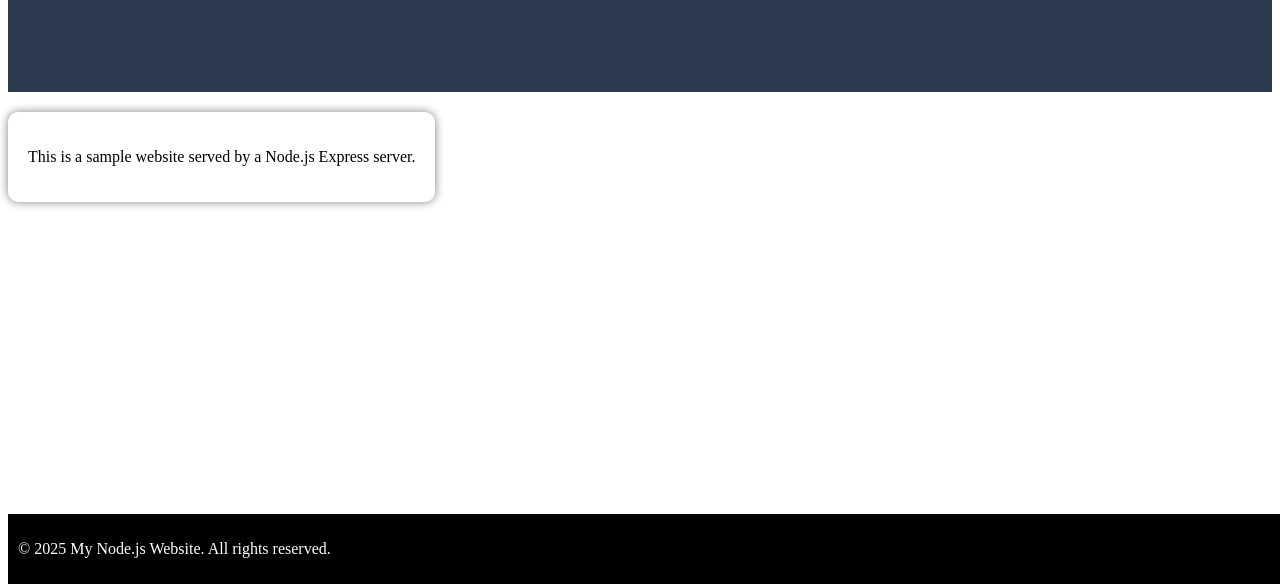
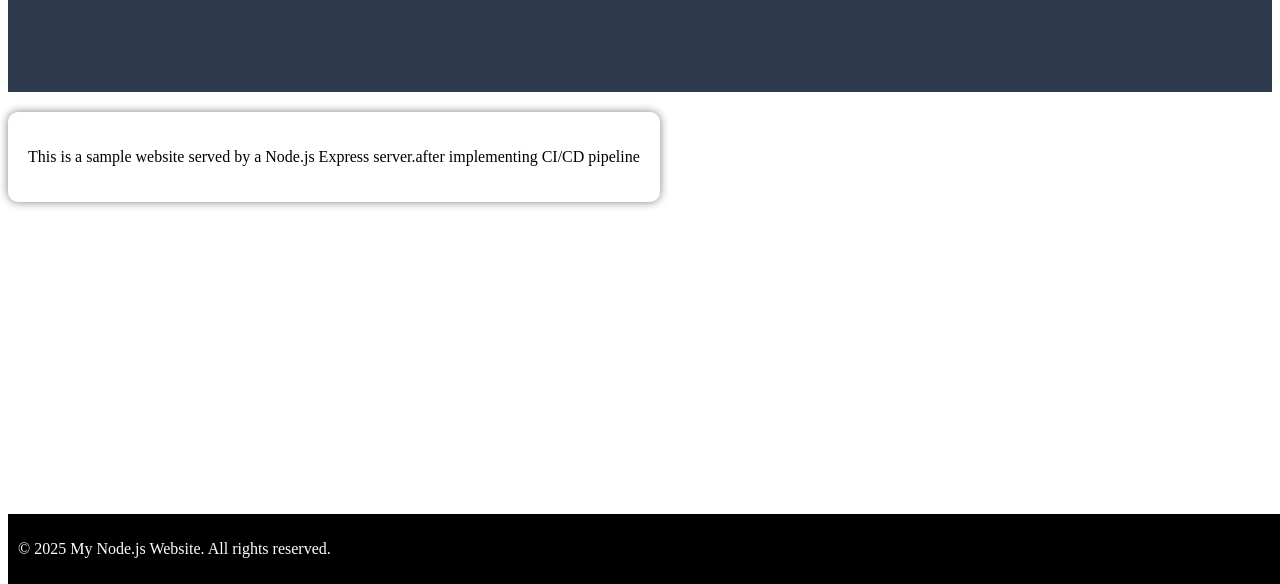
Before and after one commit to Kawin-cloud/node-web-app, a website: page public/index.html in a window 1280 px wide. Shown: the part 216-800 px from the top of the page. Drawn offline with Linux system fonts and the light colour scheme.

Commit message:
Updated index.html

```diff
--- a/public/index.html
+++ b/public/index.html
@@ -12,7 +12,7 @@
         </div>
     </header>
     <div class="container">
-        <p>This is a sample website served by a Node.js Express server.</p>
+        <p>This is a sample website served by a Node.js Express server.after implementing CI/CD pipeline</p>
     </div>
     <footer>
         <p>&copy; 2025 My Node.js Website. All rights reserved.</p>
```
